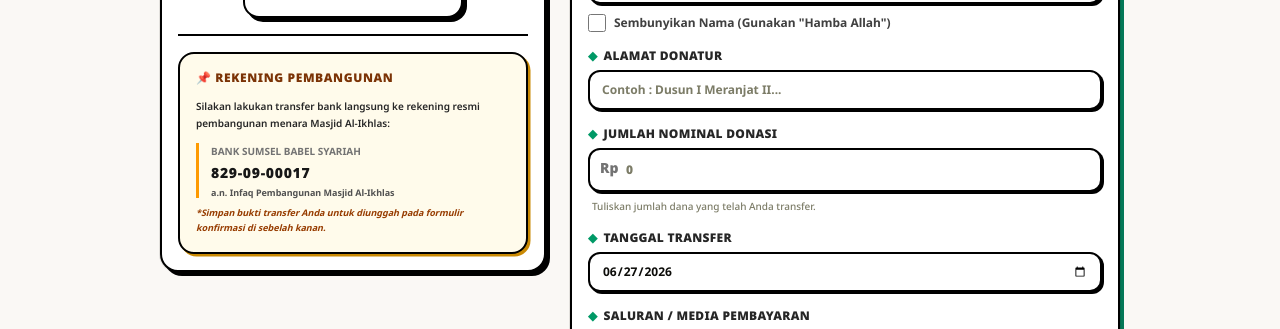
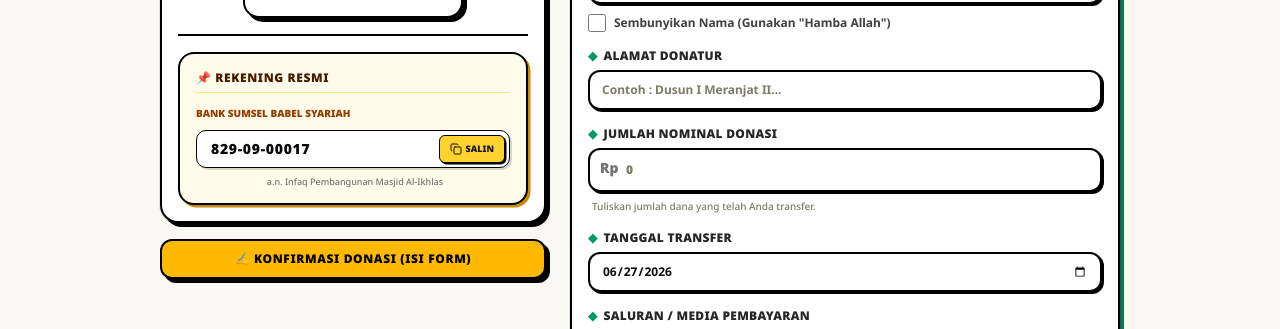
Before and after one commit to gustiaryapriandana31/menara-masjid-al-ikhlas, a Next.js app: page /donasi in a window 1280 px wide. Shown: the part 398-727 px from the top of the page. Built offline with nearby package versions, Linux system fonts and the light colour scheme; no server answers.

Commit message:
feat: simplify donasi bank details with copy button and smooth scroll

```diff
--- a/src/app/donasi/page.tsx
+++ b/src/app/donasi/page.tsx
@@ -1,7 +1,7 @@
 "use client"
 
 import * as React from "react"
-import { Calendar, Heart, FileText, Upload, X, ArrowLeft, Building2 } from "lucide-react"
+import { Calendar, Heart, FileText, Upload, X, ArrowLeft, Building2, Copy, Check } from "lucide-react"
 import Link from "next/link"
 import { Card, CardContent, CardDescription, CardHeader, CardTitle, CardFooter } from "@/components/ui/card"
 import { Button } from "@/components/ui/button"
@@ -127,6 +127,26 @@ export default function KonfirmasiDonasiPage() {
   const fileInputRef = React.useRef<HTMLInputElement>(null)
   const [isDropdownOpen, setIsDropdownOpen] = React.useState(false)
   const dropdownRef = React.useRef<HTMLDivElement>(null)
+
+  // Smooth scroll ke area formulir
+  const scrollToForm = () => {
+    const element = document.getElementById("form-konfirmasi")
+    if (element) {
+      element.scrollIntoView({ behavior: "smooth" })
+    }
+  }
+
+  // Copy to clipboard handler
+  const [isCopied, setIsCopied] = React.useState(false)
+  const handleCopyRekening = async () => {
+    try {
+      await navigator.clipboard.writeText("8290900017")
+      setIsCopied(true)
+      setTimeout(() => setIsCopied(false), 2000)
+    } catch (err) {
+      console.error("Gagal menyalin rekening: ", err)
+    }
+  }
 
   React.useEffect(() => {
     function handleClickOutside(event: MouseEvent) {
@@ -305,23 +325,57 @@ export default function KonfirmasiDonasiPage() {
 
                 {/* Rekening Info */}
                 <div className="space-y-3 bg-[#fffbeb] border-[2px] border-black p-4 rounded-[16px] shadow-[2.5px_2.5px_0px_0px_#ca8a04] text-[10px] font-bold text-neutral-800">
-                  <h4 className="text-xs font-black uppercase tracking-wider text-amber-900 flex items-center gap-1">
-                    📌 Rekening Pembangunan
+                  <h4 className="text-xs font-black uppercase tracking-wider text-amber-950 flex items-center gap-1.5 border-b border-amber-200 pb-1.5">
+                    📌 Rekening Resmi
                   </h4>
-                  <p className="leading-relaxed font-semibold">
-                    Silakan lakukan transfer bank langsung ke rekening resmi pembangunan menara Masjid Al-Ikhlas:
-                  </p>
-                  <div className="border-l-[3px] border-amber-500 pl-3 space-y-1 my-2">
-                    <span className="text-neutral-500 block">BANK SUMSEL BABEL SYARIAH</span>
-                    <span className="text-neutral-900 text-sm font-black tracking-wider block">829-09-00017</span>
-                    <span className="text-[9px] text-neutral-600 block leading-tight">a.n. Infaq Pembangunan Masjid Al-Ikhlas</span>
+                  <div className="space-y-2">
+                    <span className="text-[10px] font-black text-amber-800 uppercase block">Bank Sumsel Babel Syariah</span>
+
+                    {/* Copyable Rekening Box */}
+                    <div className="flex items-center gap-1.5 bg-white border-[1.5px] border-black rounded-[10px] p-1 shadow-[2px_2px_0px_0px_rgba(0,0,0,0.15)] overflow-hidden">
+                      <span className="flex-1 text-sm font-black text-neutral-950 pl-2.5 tracking-wider select-all">
+                        829-09-00017
+                      </span>
+                      <button
+                        type="button"
+                        onClick={handleCopyRekening}
+                        className={cn(
+                          "px-2.5 py-1.5 text-[9px] font-black uppercase rounded-[6px] border border-black transition-all flex items-center gap-1 shrink-0 cursor-pointer",
+                          isCopied
+                            ? "bg-emerald-500 text-white shadow-none translate-x-[1px] translate-y-[1px]"
+                            : "bg-amber-300 hover:bg-amber-405 text-neutral-900 shadow-[1.5px_1.5px_0px_0px_rgba(0,0,0,1)] active:translate-x-[1px] active:translate-y-[1px] active:shadow-none"
+                        )}
+                      >
+                        {isCopied ? (
+                          <>
+                            <Check className="h-3 w-3 shrink-0" />
+                            <span>Tersalin</span>
+                          </>
+                        ) : (
+                          <>
+                            <Copy className="h-3 w-3 shrink-0" />
+                            <span>Salin</span>
+                          </>
+                        )}
+                      </button>
+                    </div>
+
+                    <span className="text-[9px] text-neutral-500 block leading-tight font-medium pl-1 text-center">
+                      a.n. Infaq Pembangunan Masjid Al-Ikhlas
+                    </span>
                   </div>
-                  <p className="text-[9px] text-amber-800 italic font-bold">
-                    *Simpan bukti transfer Anda untuk diunggah pada formulir konfirmasi di sebelah kanan.
-                  </p>
                 </div>
               </CardContent>
             </Card>
+
+            {/* Smooth Scroll Button */}
+            <Button
+              type="button"
+              onClick={scrollToForm}
+              className="w-full text-xs font-black uppercase tracking-wider border-[2.5px] border-black bg-amber-400 hover:bg-amber-500 text-black rounded-[12px] shadow-[4px_4px_0px_0px_rgba(0,0,0,1)] active:translate-x-[2px] active:translate-y-[2px] active:shadow-none transition-all py-4.5 flex items-center justify-center gap-2"
+            >
+              ✍️ Konfirmasi Donasi (Isi Form)
+            </Button>
           </div>
 
           {/* KOLOM KANAN (md:col-span-7) - FORMULIR KONFIRMASI */}
@@ -374,7 +428,7 @@ export default function KonfirmasiDonasiPage() {
             )}
 
             {/* Form Card */}
-            <form onSubmit={handleSubmit} className="space-y-4">
+            <form id="form-konfirmasi" onSubmit={handleSubmit} className="space-y-4 scroll-mt-20">
               <Card className="bg-white border-[2.5px] border-black rounded-[18px] shadow-[4px_4px_0px_0px_#047857] overflow-hidden">
                 <CardHeader className="pb-3 border-b-[2.5px] border-black bg-emerald-50/50">
                   <CardTitle className="text-base font-black uppercase tracking-tight text-emerald-800">Form Konfirmasi Donasi</CardTitle>
```
